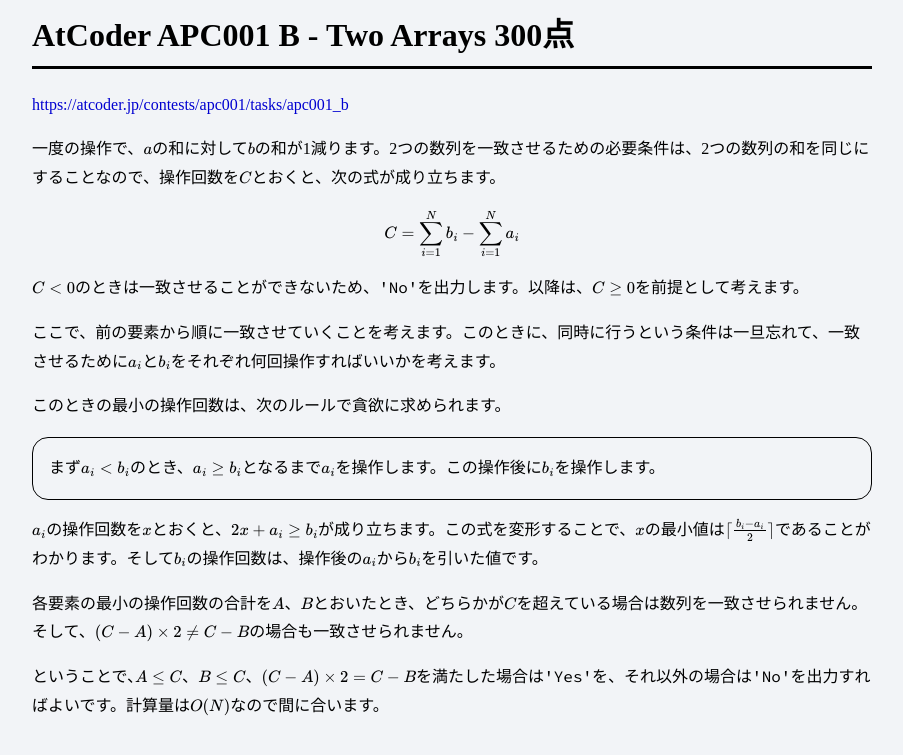
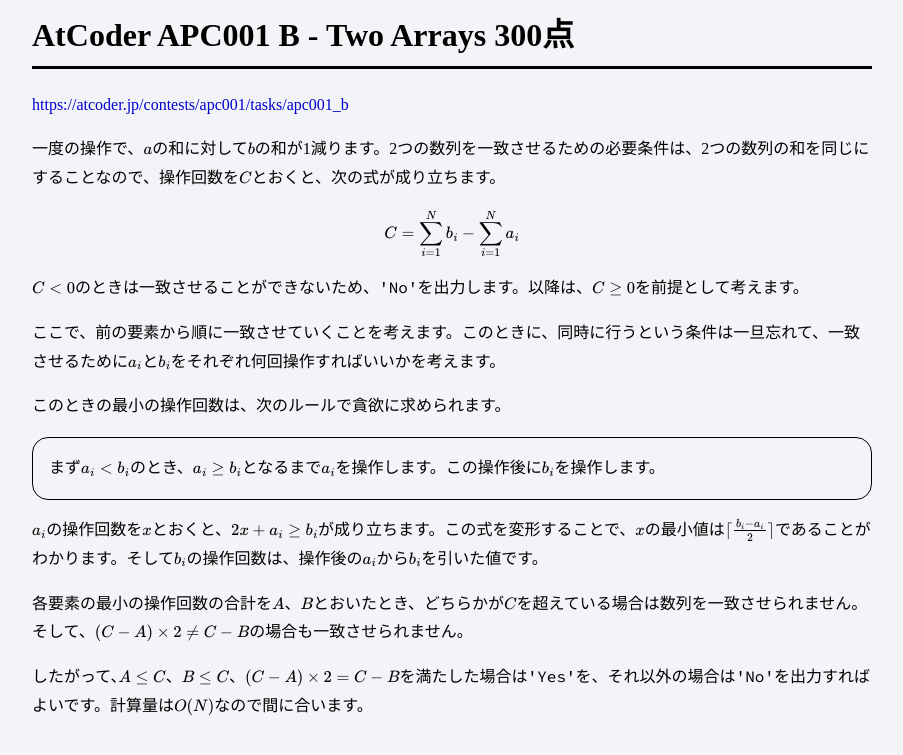
Before and after one commit to penguinshunya/penguinshunya.github.io, a Jekyll site: the page built from atcoder/apc001/apc001_b.html, in a window 1280 px wide. Shown: the top 755 px of the page, without its empty margins (188-1091 px from the left). Built offline with Jekyll 4.4.1, drawn with Linux system fonts in a browser that asks for light colours; formulas are drawn with MathJax 3.

Commit message:
apc001_b 2

```diff
--- a/atcoder/apc001/apc001_b.html
+++ b/atcoder/apc001/apc001_b.html
@@ -16,4 +16,4 @@
 </div>
 <p>$a_i$の操作回数を$x$とおくと、$2x + a_i \ge b_i$が成り立ちます。この式を変形することで、$x$の最小値は$\lceil \frac{b_i - a_i}{2} \rceil$であることがわかります。そして$b_i$の操作回数は、操作後の$a_i$から$b_i$を引いた値です。</p>
 <p>各要素の最小の操作回数の合計を$A$、$B$とおいたとき、どちらかが$C$を超えている場合は数列を一致させられません。そして、$(C - A) \times 2 \neq C - B$の場合も一致させられません。</p>
-<p>ということで、$A \le C$、$B \le C$、$(C - A) \times 2 = C - B$を満たした場合は<code>'Yes'</code>を、それ以外の場合は<code>'No'</code>を出力すればよいです。計算量は$O(N)$なので間に合います。</p>
+<p>したがって、$A \le C$、$B \le C$、$(C - A) \times 2 = C - B$を満たした場合は<code>'Yes'</code>を、それ以外の場合は<code>'No'</code>を出力すればよいです。計算量は$O(N)$なので間に合います。</p>
```
